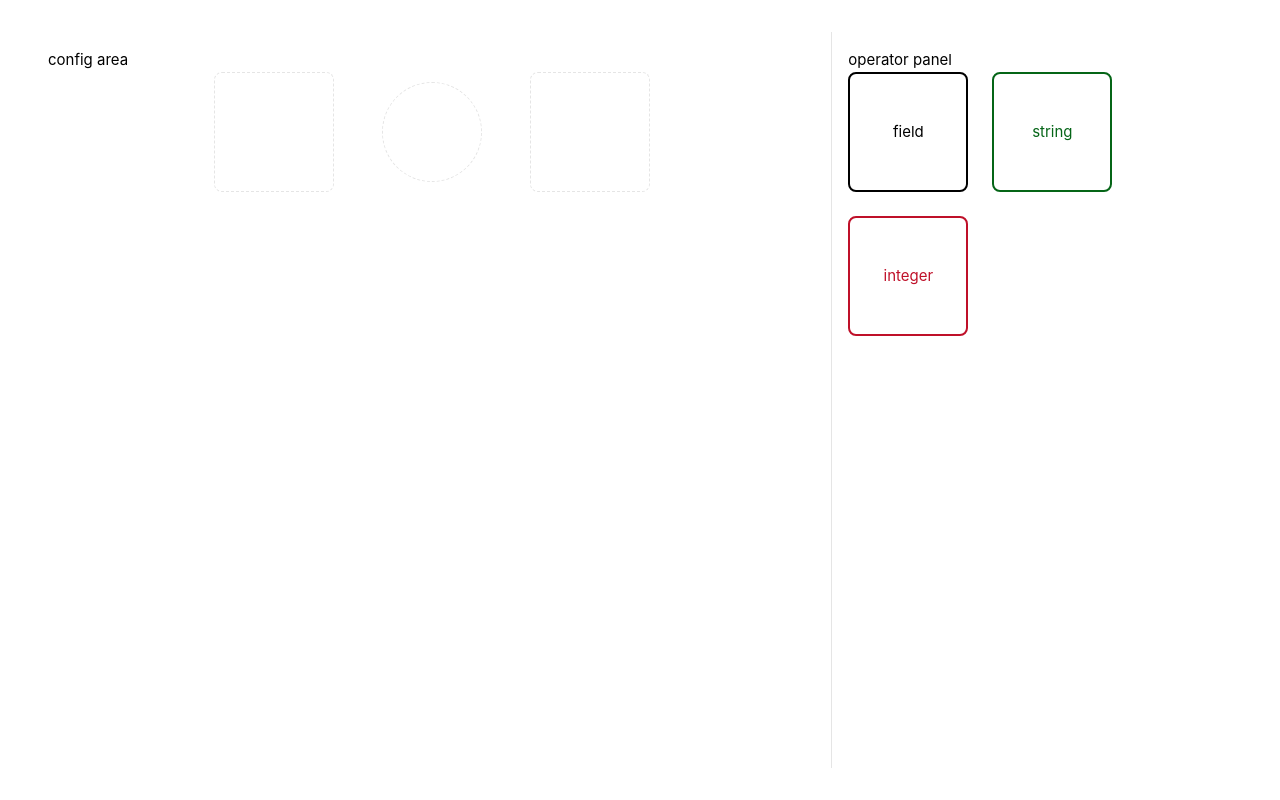
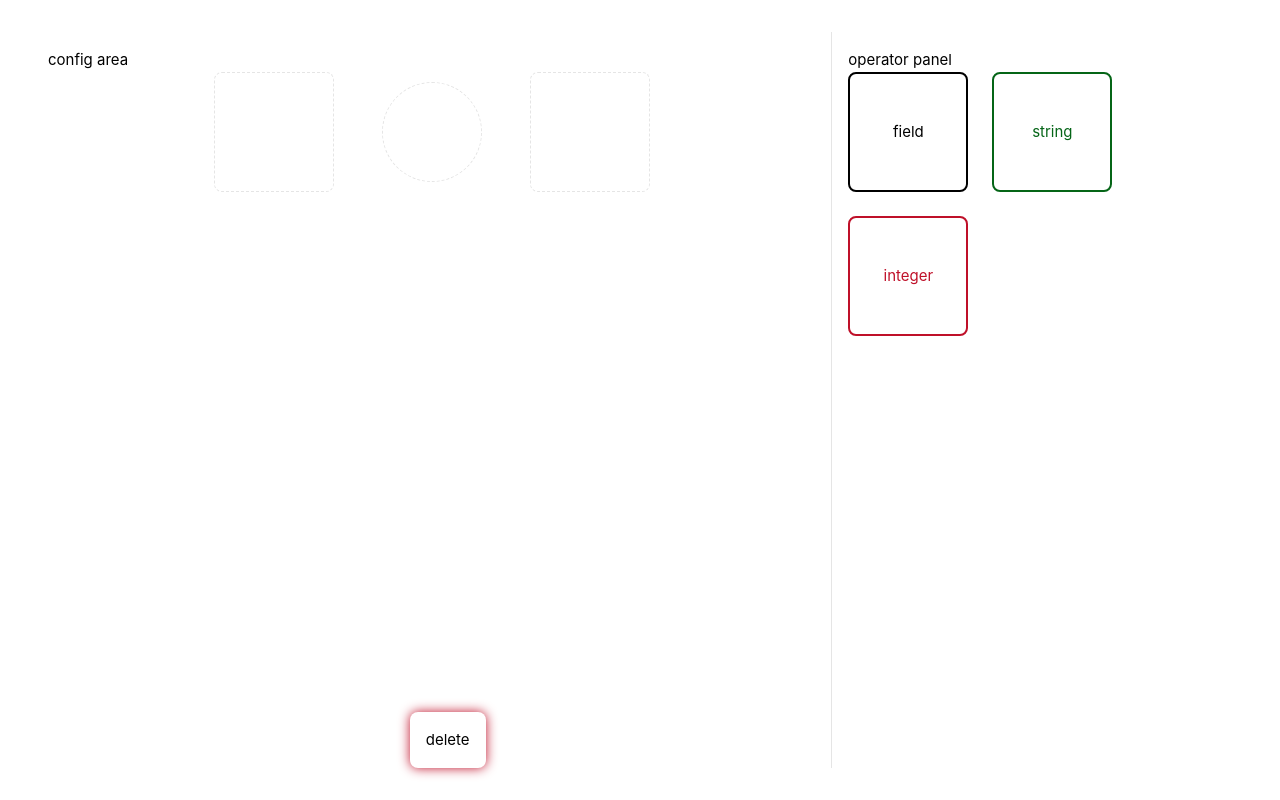
Before and after one commit to willelson/block-based-configurator, a Vue app: page / in a window 1280 px wide. Built offline with nearby package versions, Linux system fonts and the light colour scheme.

Commit message:
Drag to delete block functionality

```diff
--- a/src/components/configurator/ConfigArea.vue
+++ b/src/components/configurator/ConfigArea.vue
@@ -7,11 +7,21 @@
       :key="row.index"
       @update:config="(updatedRow) => updateRow(updatedRow, row.index)"
     />
+
+    <div class="delete-drop">
+      <DroppableArea @drop="deleteBlock($event)">
+        <template #content>
+          <div class="delete-drop-zone padding-m">delete</div>
+        </template>
+      </DroppableArea>
+    </div>
   </div>
 </template>
 
 <script>
 import ConfigRow from '@/components/configurator/ConfigRow.vue'
+import DroppableArea from '@/components/configurator/DroppableArea.vue'
+
 export default {
   data() {
     return {
@@ -26,11 +36,18 @@ export default {
     }
   },
   components: {
-    ConfigRow
+    ConfigRow,
+    DroppableArea
   },
   methods: {
     updateRow(row, index) {
       this.config = [...this.config.slice(0, index), row, ...this.config.slice(index + 1)]
+    },
+    deleteBlock(event) {
+      const data = JSON.parse(event.dataTransfer.getData('data'))
+      const index = data.configIndex
+      const updatedRow = { ...this.config[index], [data.position]: {} }
+      this.config = [...this.config.slice(0, index), updatedRow, ...this.config.slice(index + 1)]
     }
   }
 }
@@ -39,5 +56,19 @@ export default {
 <style scoped>
 .config-area {
   flex: 2;
+  position: relative;
+}
+
+.delete-drop {
+  position: absolute;
+  width: 100%;
+  bottom: 0;
+  display: flex;
+  justify-content: center;
+}
+
+.delete-drop-zone {
+  box-shadow: 0 0 12px 0px var(--red);
+  border-radius: var(--border-radius);
 }
 </style>
--- a/src/components/configurator/ConfigBlock.vue
+++ b/src/components/configurator/ConfigBlock.vue
@@ -7,6 +7,7 @@
         class="config-input"
         placeholder="Enter a value"
         @input="userInput"
+        v-on:keyup.enter="blurInput"
       />
     </template>
   </DraggableBlock>
@@ -23,6 +24,13 @@ export default {
       required: true
     },
     value: {
+      type: String
+    },
+    configIndex: {
+      type: Number,
+      required: true
+    },
+    position: {
       type: String,
       required: true
     }
@@ -35,15 +43,20 @@ export default {
   },
   methods: {
     startDrag(event) {
-      console.log(event)
-      console.log('dragging a config block....')
+      const { type, value, configIndex, position } = this
+      event.dataTransfer.setData('data', JSON.stringify({ type, value, configIndex, position }))
     },
     userInput(event) {
       this.$emit('update:value', event.target.value)
+    },
+    blurInput() {
+      this.$refs.blockInput.blur()
     }
   },
   mounted() {
-    this.$refs.blockInput.focus()
+    if (!this.value) {
+      this.$refs.blockInput.focus()
+    }
   }
 }
 </script>
--- a/src/components/configurator/ConfigRow.vue
+++ b/src/components/configurator/ConfigRow.vue
@@ -11,7 +11,9 @@
         v-if="firstBlockOccupied"
         :type="config.block1.type"
         :value="config.block1.value"
-        @update:value="(value) => updateValue(value, 'block2')"
+        :configIndex="config.index"
+        position="block1"
+        @update:value="(value) => updateValue(value, 'block1')"
       />
     </div>
     <div
@@ -21,7 +23,12 @@
       @dragenter.prevent
       @dragover.prevent
     >
-      <ConfigBlock v-if="operatorOccupied" :type="config.operator.type" />
+      <ConfigBlock
+        v-if="operatorOccupied"
+        :type="config.operator.type"
+        :configIndex="config.index"
+        position="operator"
+      />
     </div>
     <div
       class="square"
@@ -34,6 +41,8 @@
         v-if="secondBlockOccupied"
         :type="config.block2.type"
         :value="config.block2.value"
+        :config-index="config.index"
+        position="block2"
         @update:value="(value) => updateValue(value, 'block2')"
       />
     </div>
```
